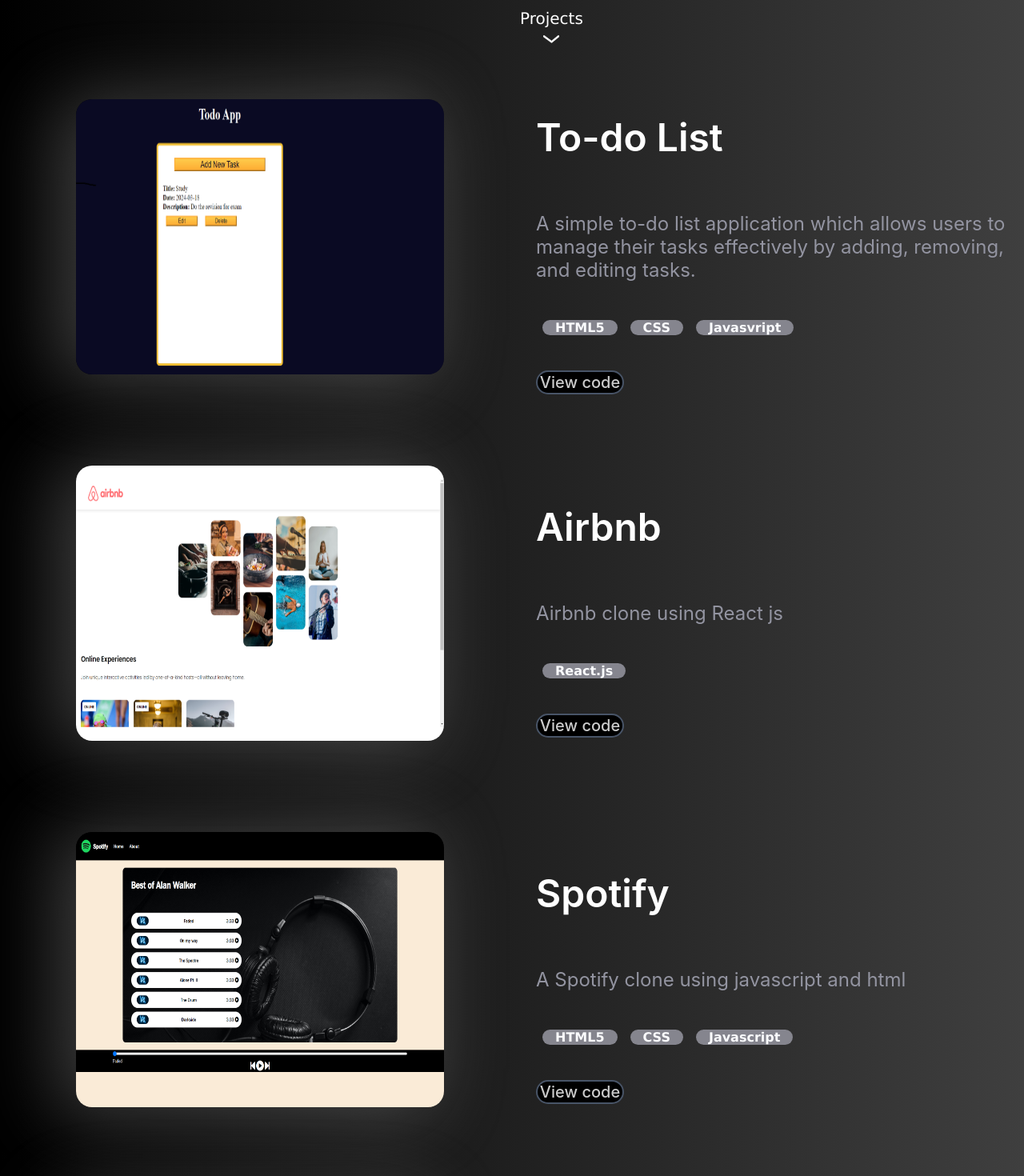
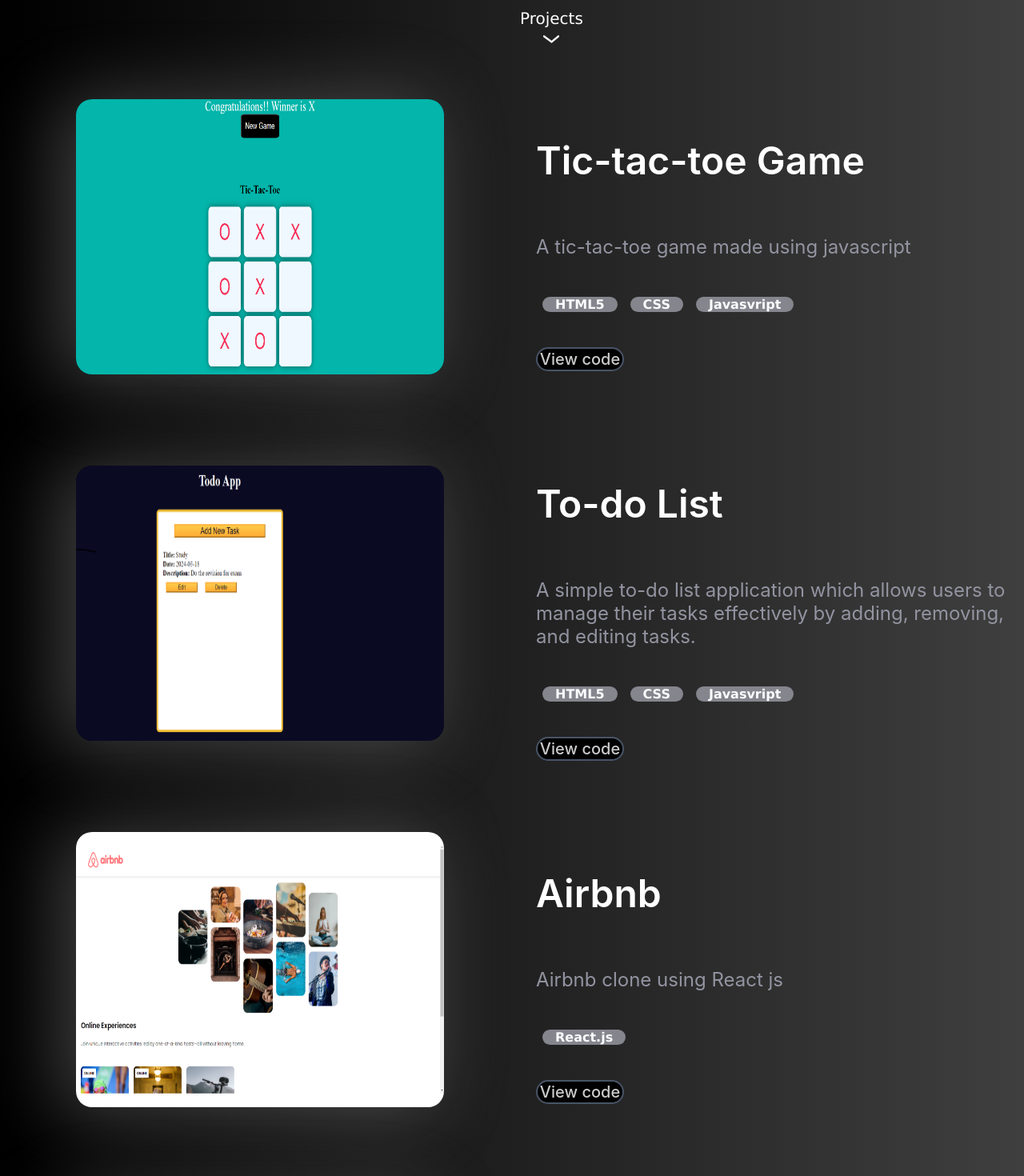
Before and after one commit to ameys28/Portfolio-website, a React (Create React App) app: page / in a window 1280 px wide. Shown: the part 620-2090 px from the top of the page at 80% size. Built offline with nearby package versions, Linux system fonts and the light colour scheme.

Commit message:
Added tic-tac-toe game

```diff
--- a/src/projectdata.js
+++ b/src/projectdata.js
@@ -1,5 +1,14 @@
 
 export default [
+  {
+    name: "Tic-tac-toe Game",
+    description:
+      "A tic-tac-toe game made using javascript",
+    image: "./images/tic-tac-toe.png",
+    website: "https://ameys28.github.io/Tic-Tac-Toe-game/",
+    github: "https://github.com/ameys28/Tic-Tac-Toe-game.git",
+    tools: ["HTML5", "CSS", "Javasvript"],
+  },
   {
     name: "To-do List",
     description:
@@ -19,16 +28,6 @@
     tools: ["React.js"],
   },
   {
-    name: "Spotify",
-    description:
-      "A Spotify clone using javascript and html",
-    image: "./images/spotify.png",
-    website: "https://ameys28.github.io/Spotify-clone/",
-    github: "https://github.com/ameys28/Spotify-clone.git",
-    tools: ["HTML5", "CSS", "Javascript"],
-
-  },
-  {
     name: "Personal Website",
     description:
       "Personal website made to showcase skills and projects.",
```
Also changed, not shown: public/images/tic-tac-toe.png (added).
